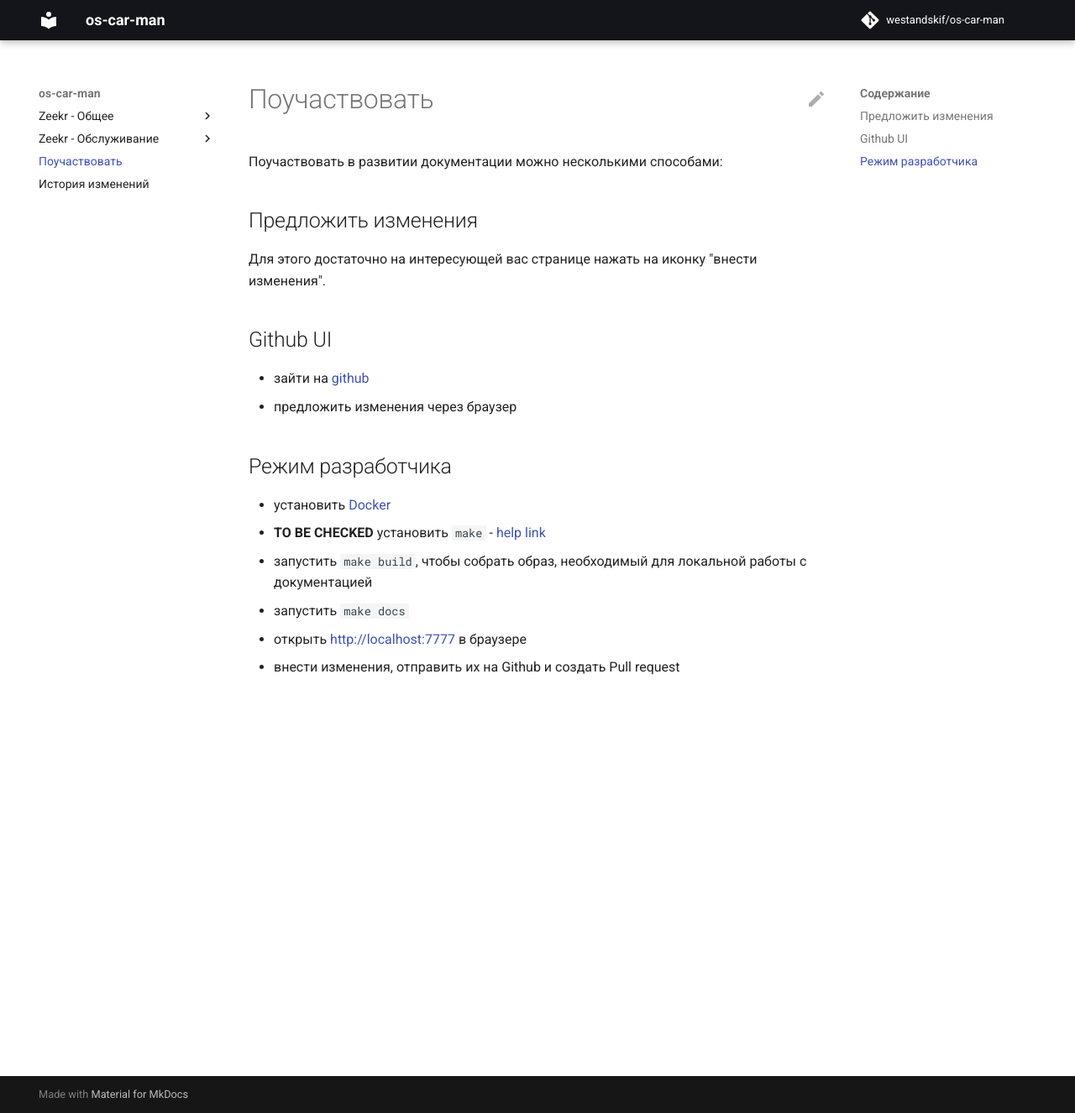
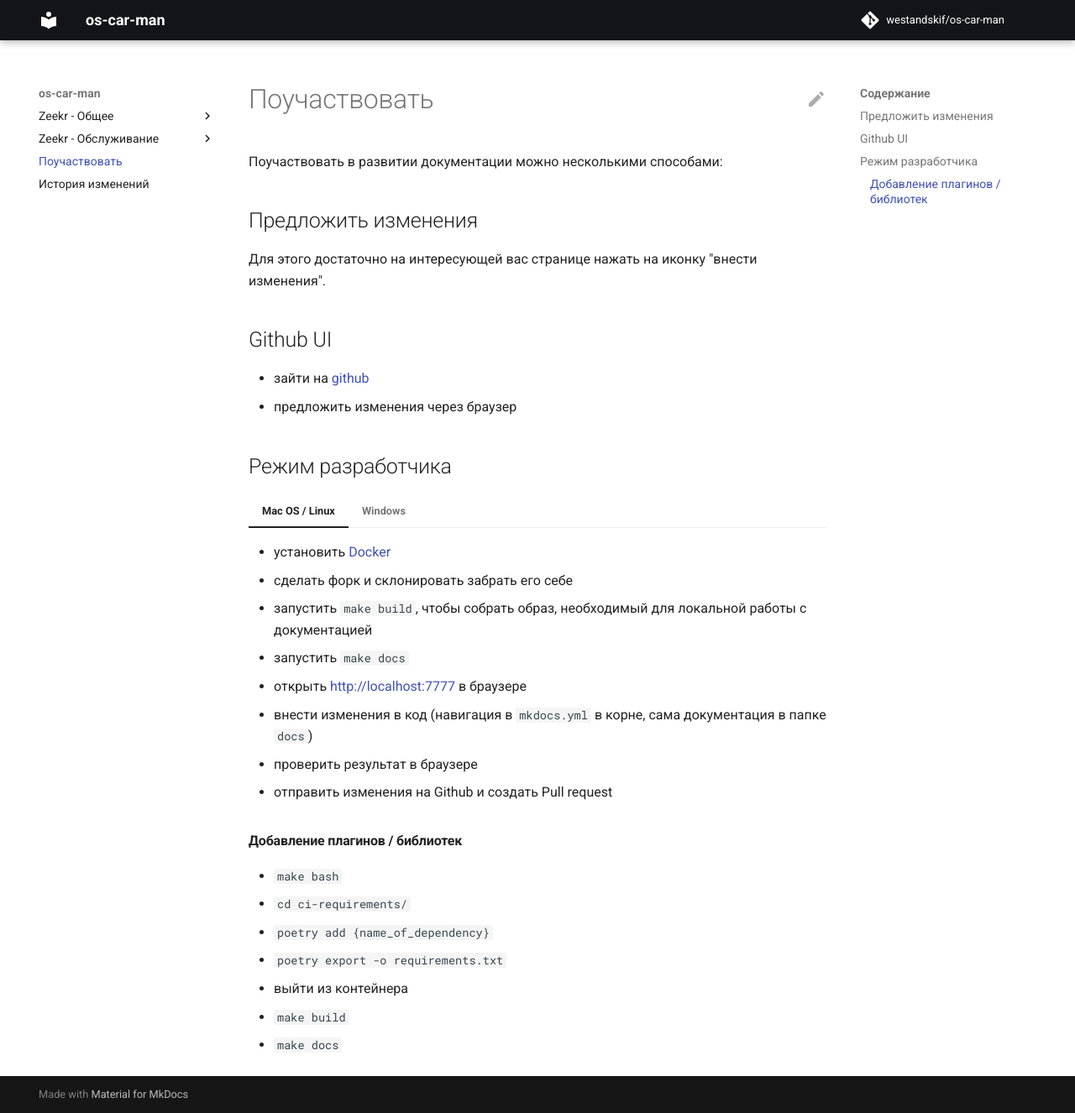
Before and after one commit to os-car-man/os-car-man, an MkDocs documentation site: the page built from docs/CONTRIBUTING.md, in a window 1280 px wide and 1326 px high. Shown: the whole window at 84% size. Built offline with MkDocs 1.6.1 and Material for MkDocs 9.7.7, drawn with Linux system fonts in a browser that asks for light colours; comment, search, counter and statistics services are not loaded.

Commit message:
added details to CONTRIBUTING

```diff
--- a/docs/CONTRIBUTING.md
+++ b/docs/CONTRIBUTING.md
@@ -11,11 +11,37 @@
 
 ## Режим разработчика
 
-- установить [Docker](https://docs.docker.com/engine/install/)
-- **TO BE CHECKED** установить `make` - [help
-  link](https://stackoverflow.com/a/57042516/5387738)
-- запустить `make build`, чтобы собрать образ, необходимый для локальной работы
-  с документацией
-- запустить `make docs`
-- открыть [http://localhost:7777](http://localhost:7777) в браузере
-- внести изменения, отправить их на Github и создать Pull request
+===! "Mac OS / Linux"
+    - установить [Docker](https://docs.docker.com/engine/install/)
+    - сделать форк и склонировать забрать его себе
+    - запустить `make build`, чтобы собрать образ, необходимый для локальной
+      работы с документацией
+    - запустить `make docs`
+    - открыть [http://localhost:7777](http://localhost:7777) в браузере
+    - внести изменения в код (навигация в `mkdocs.yml` в корне, сама
+      документация в папке `docs`)
+    - проверить результат в браузере
+    - отправить изменения на Github и создать Pull request
+
+=== "Windows"
+    - установить [Docker](https://docs.docker.com/engine/install/)
+    - **TO BE CHECKED** установить `make` - [help
+      link](https://stackoverflow.com/a/57042516/5387738)
+    - сделать форк и склонировать забрать его себе
+    - запустить `make build`, чтобы собрать образ, необходимый для локальной
+      работы с документацией
+    - запустить `make docs`
+    - внести изменения в код (навигация в `mkdocs.yml` в корне, сама
+      документация в папке `docs`)
+    - проверить результат в браузере
+    - отправить изменения на Github и создать Pull request
+
+#### Добавление плагинов / библиотек
+
+- `make bash`
+- `cd ci-requirements/`
+- `poetry add {name_of_dependency}`
+- `poetry export -o requirements.txt`
+- выйти из контейнера
+- `make build`
+- `make docs`
```
Also changed, not shown: 1 other file.
